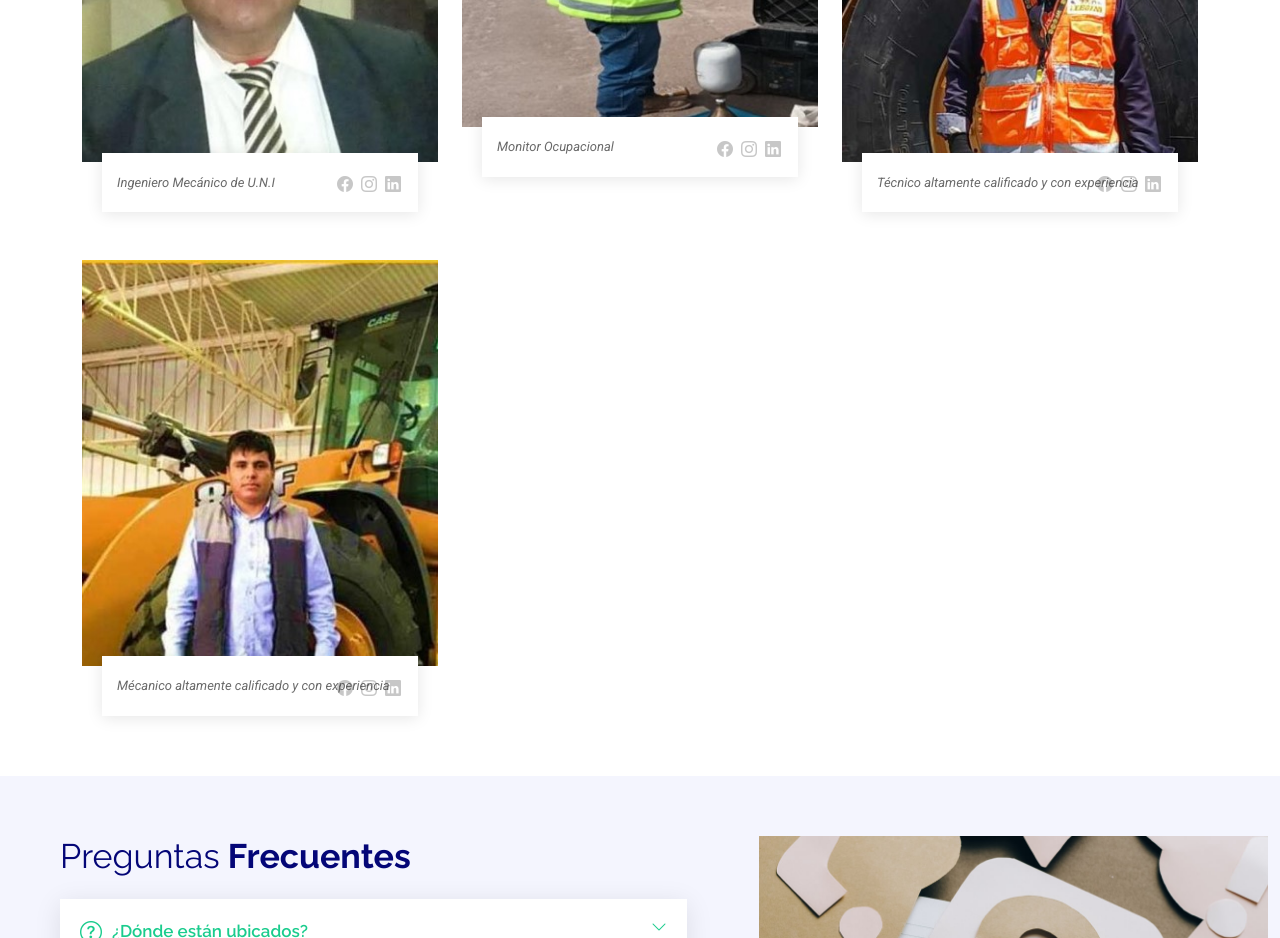
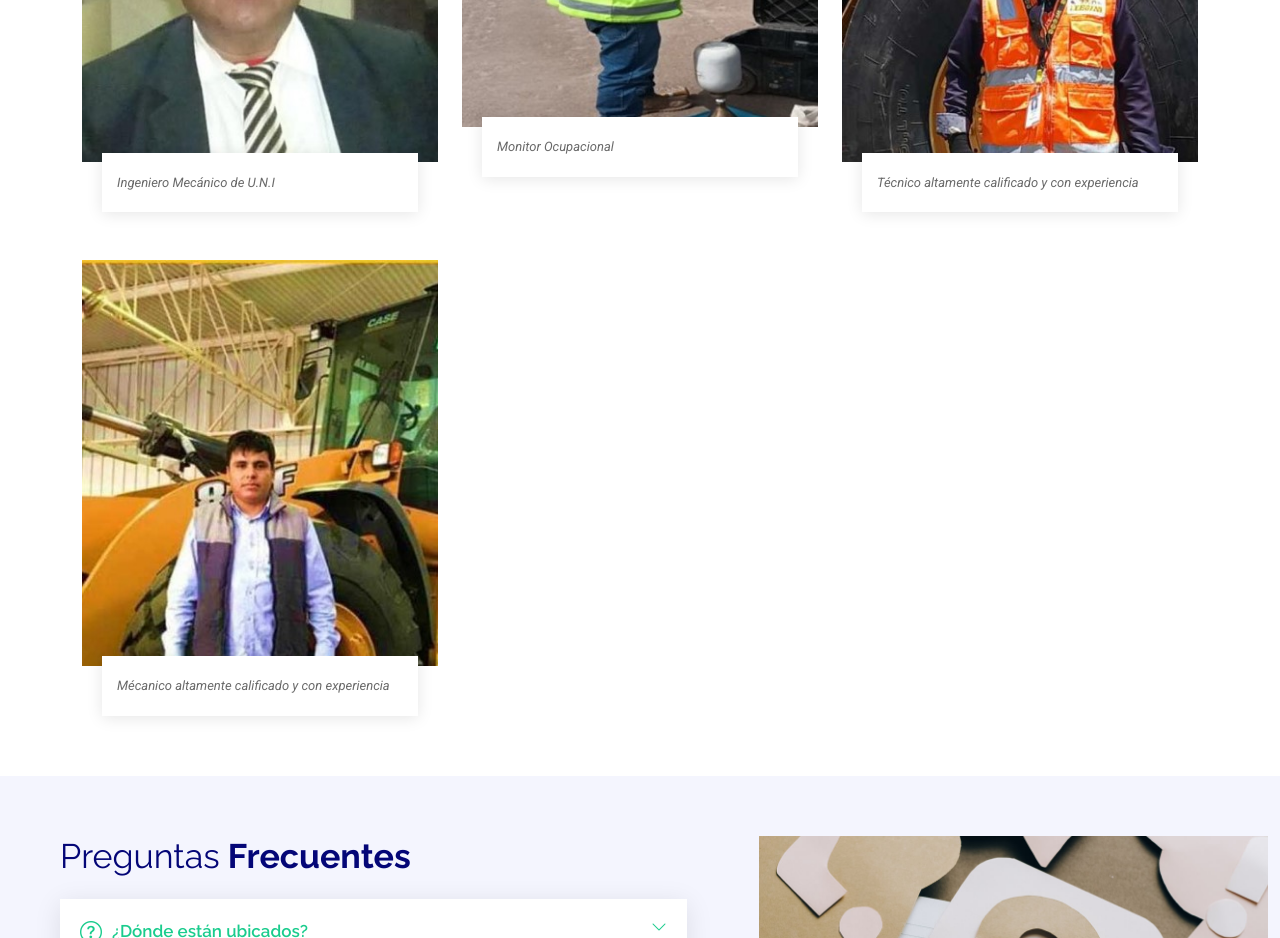
Before and after one commit to YeseniaAguirre/CorporacionYesin, a plain HTML site: page index.html in a window 1280 px wide. Shown: the part 7300-8238 px from the top of the page. Drawn offline with Linux system fonts and the light colour scheme.

Commit message:
tercer cambio

```diff
--- a/index.html
+++ b/index.html
@@ -652,11 +652,6 @@
               <div class="pic"><img src="assets/img/team/senior11.jpg" class="img-fluid" alt=""></div>
               <div class="member-info">
                 <span>Ingeniero Mecánico de U.N.I</span>
-                <div class="social">
-                  <a href="https://www.facebook.com/marcos.a.ballesteros/"><i class="bi bi-facebook"></i></a>
-                  <a href="https://www.instagram.com/marco_arab/"><i class="bi bi-instagram"></i></a>
-                  <a href=""><i class="bi bi-linkedin"></i></a>
-                </div>
               </div>
             </div>
           </div><!-- End Team Member -->
@@ -666,11 +661,6 @@
               <div class="pic"><img src="assets/img/team/tec4.jpg" class="img-fluid" alt=""></div>
               <div class="member-info">
                 <span>Monitor Ocupacional</span>
-                <div class="social">
-                  <a href=""><i class="bi bi-facebook"></i></a>
-                  <a href=""><i class="bi bi-instagram"></i></a>
-                  <a href=""><i class="bi bi-linkedin"></i></a>
-                </div>
               </div>
             </div>
           </div><!-- End Team Member -->
@@ -680,11 +670,6 @@
               <div class="pic"><img src="assets/img/team/senior22.jpg" class="img-fluid" alt=""></div>
               <div class="member-info">
                 <span>Técnico altamente calificado y con experiencia</span>
-                <div class="social">
-                  <a href=""><i class="bi bi-facebook"></i></a>
-                  <a href=""><i class="bi bi-instagram"></i></a>
-                  <a href=""><i class="bi bi-linkedin"></i></a>
-                </div>
               </div>
             </div>
           </div><!-- End Team Member -->
@@ -694,11 +679,6 @@
               <div class="pic"><img src="assets/img/team/senior33.jpg" class="img-fluid" alt=""></div>
               <div class="member-info">
                 <span>Mécanico altamente calificado y con experiencia</span>
-                <div class="social">
-                  <a href=""><i class="bi bi-facebook"></i></a>
-                  <a href=""><i class="bi bi-instagram"></i></a>
-                  <a href=""><i class="bi bi-linkedin"></i></a>
-                </div>
               </div>
             </div>
           </div><!-- End Team Member -->
```
